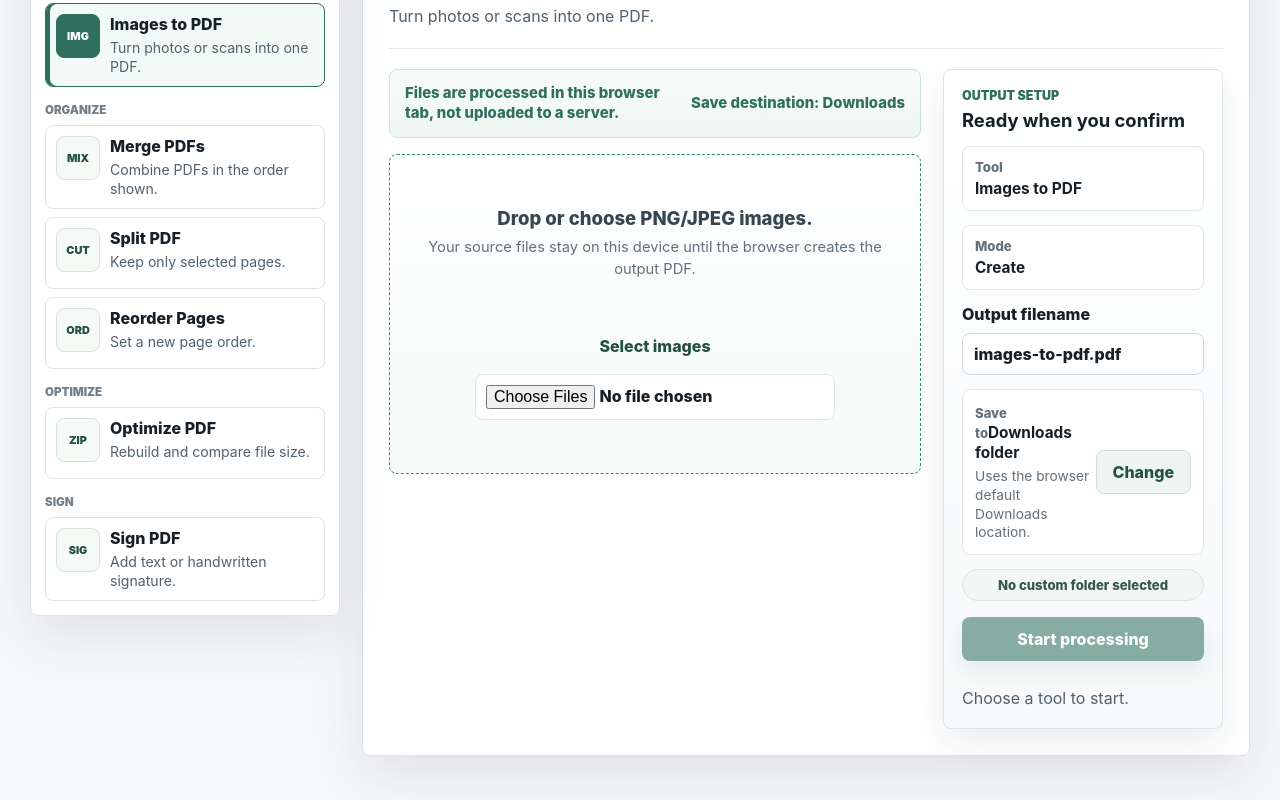
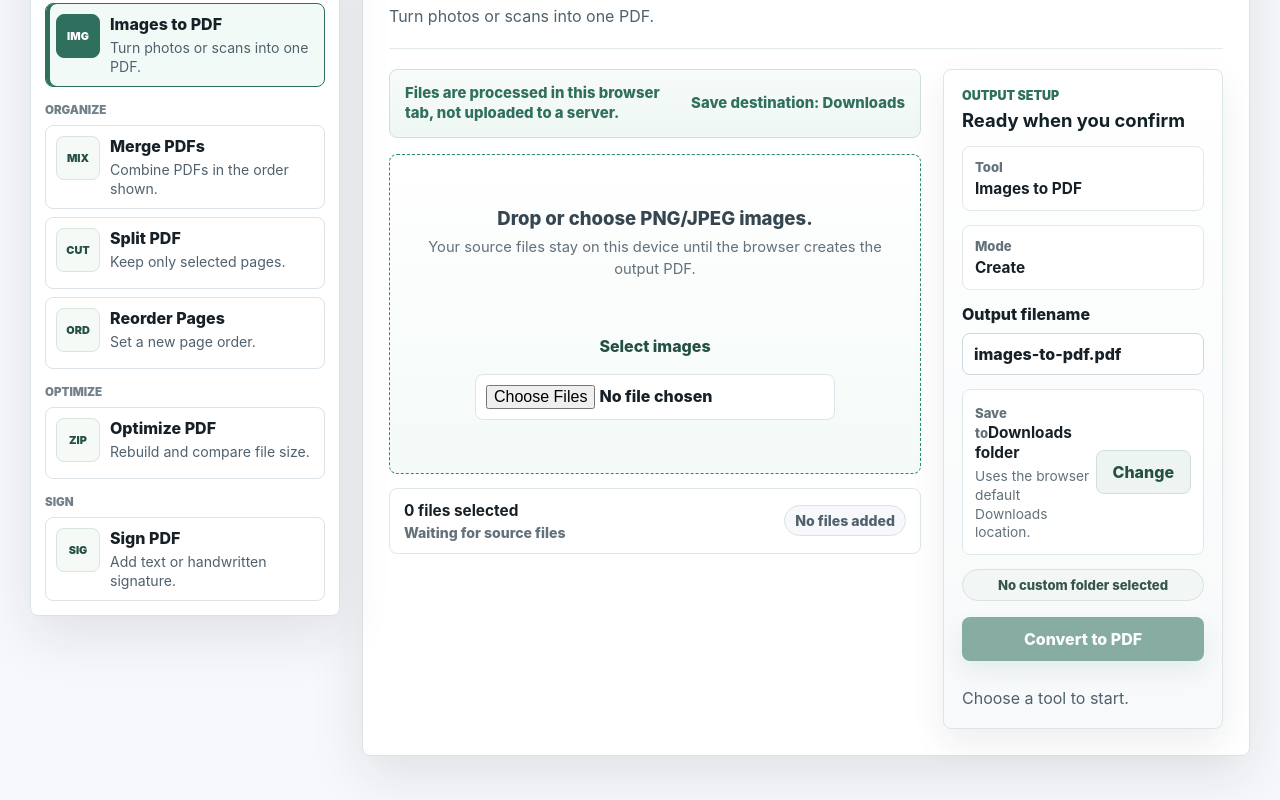
Before and after one commit to lordjun/app-builder, a React (Vite) app in the folder apps/privacy-first-pdf-toolbox/: page / in a window 1280 px wide. Shown: the part 333-1133 px from the top of the page. Built offline with nearby package versions, Linux system fonts and the light colour scheme.

Commit message:
Polish PDF toolbox workflow feedback

```diff
--- a/apps/privacy-first-pdf-toolbox/src/App.tsx
+++ b/apps/privacy-first-pdf-toolbox/src/App.tsx
@@ -154,6 +154,11 @@ export default function App() {
   const signatureProblem = selectedFiles.length > 0 ? getSignatureProblem(tool, signature, hasHandwrittenSignature) : null;
   const startProblem = selectedFileProblem ?? pageRangeProblem ?? pageOrderProblem ?? signatureProblem;
   const canStartProcessing = selectedFiles.length > 0 && !startProblem && !isProcessing;
+  const primaryActionLabel = getPrimaryActionLabel(tool);
+  const selectedFileCountLabel = `${selectedFiles.length} file${selectedFiles.length === 1 ? '' : 's'} selected`;
+  const selectedFileSizeLabel = selectedFiles.length > 0
+    ? `${formatFileSize(selectedFiles.reduce((totalSize, file) => totalSize + file.size, 0))} total`
+    : 'Waiting for source files';
 
   function changeTool(nextTool: Tool) {
     setTool(nextTool);
@@ -743,6 +748,13 @@ export default function App() {
                   {filePicker}
                 </div>
               )}
+              <div className={selectedFiles.length > 0 ? 'file-batch-summary ready' : 'file-batch-summary'}>
+                <div>
+                  <strong>{selectedFileCountLabel}</strong>
+                  <span>{selectedFileSizeLabel}</span>
+                </div>
+                <span>{selectedFiles.length > 0 ? (startProblem ? 'Needs attention' : 'Ready to process') : 'No files added'}</span>
+              </div>
               {selectedFiles.length > 0 && (
                 <section className="selected-files" aria-labelledby="selected-files-title">
                   <h2 id="selected-files-title">Selected files</h2>
@@ -825,8 +837,14 @@ export default function App() {
               </div>
               <span className="destination-label">{saveDirectory ? 'Custom folder selected' : 'No custom folder selected'}</span>
               <div className="action-row">
-                <button className="primary-button" type="button" disabled={!canStartProcessing} onClick={() => void runCurrentTool()}>
-                  {isProcessing ? 'Processing...' : 'Start processing'}
+                <button
+                  aria-label={isProcessing ? 'Processing...' : 'Start processing'}
+                  className="primary-button"
+                  type="button"
+                  disabled={!canStartProcessing}
+                  onClick={() => void runCurrentTool()}
+                >
+                  {isProcessing ? 'Processing...' : primaryActionLabel}
                 </button>
                 {hasCompletedOutput && (
                   <button className="secondary-button follow-up-button" type="button" onClick={resetCurrentBatch}>
@@ -975,6 +993,30 @@ function getSignatureProblem(tool: Tool, signature: string, hasHandwrittenSignat
   return 'Add signature text or draw a signature.';
 }
 
+function getPrimaryActionLabel(tool: Tool): string {
+  if (tool === 'images') {
+    return 'Convert to PDF';
+  }
+
+  if (tool === 'merge') {
+    return 'Merge PDFs';
+  }
+
+  if (tool === 'split') {
+    return 'Split PDF';
+  }
+
+  if (tool === 'reorder') {
+    return 'Apply page order';
+  }
+
+  if (tool === 'optimize') {
+    return 'Optimize PDF';
+  }
+
+  return 'Sign PDF';
+}
+
 function makeDefaultPageOrder(pageCount: number): string {
   return Array.from({ length: pageCount }, (_, index) => String(index + 1)).join(',');
 }
--- a/apps/privacy-first-pdf-toolbox/src/styles.css
+++ b/apps/privacy-first-pdf-toolbox/src/styles.css
@@ -620,6 +620,55 @@ h2 {
   min-height: auto;
 }
 
+.file-batch-summary {
+  display: flex;
+  align-items: center;
+  justify-content: space-between;
+  gap: 14px;
+  margin-top: 14px;
+  padding: 12px 14px;
+  border: 1px solid #dde6eb;
+  border-radius: 8px;
+  background: #ffffff;
+  color: #63717a;
+}
+
+.file-batch-summary div {
+  display: grid;
+  gap: 4px;
+  min-width: 0;
+}
+
+.file-batch-summary strong {
+  color: #172026;
+  font-size: 0.96rem;
+}
+
+.file-batch-summary span {
+  color: #63717a;
+  font-size: 0.88rem;
+  font-weight: 800;
+}
+
+.file-batch-summary > span {
+  flex: 0 0 auto;
+  border: 1px solid #d7e4df;
+  border-radius: 999px;
+  padding: 6px 10px;
+  background: #f7f8fb;
+  color: #50616d;
+}
+
+.file-batch-summary.ready {
+  border-color: #cfe0da;
+  background: linear-gradient(180deg, #ffffff, #f3faf7);
+}
+
+.file-batch-summary.ready > span {
+  background: #e9f6ef;
+  color: #2f6f5e;
+}
+
 .selected-files {
   margin-top: 18px;
   max-width: 760px;
@@ -781,6 +830,15 @@ h2 {
     grid-template-columns: 1fr;
   }
 
+  .file-batch-summary {
+    align-items: stretch;
+    flex-direction: column;
+  }
+
+  .file-batch-summary > span {
+    align-self: flex-start;
+  }
+
   .file-actions {
     justify-content: stretch;
   }
```
Also changed, not shown: 1 other file (tests, documents, lock files or other folders).
